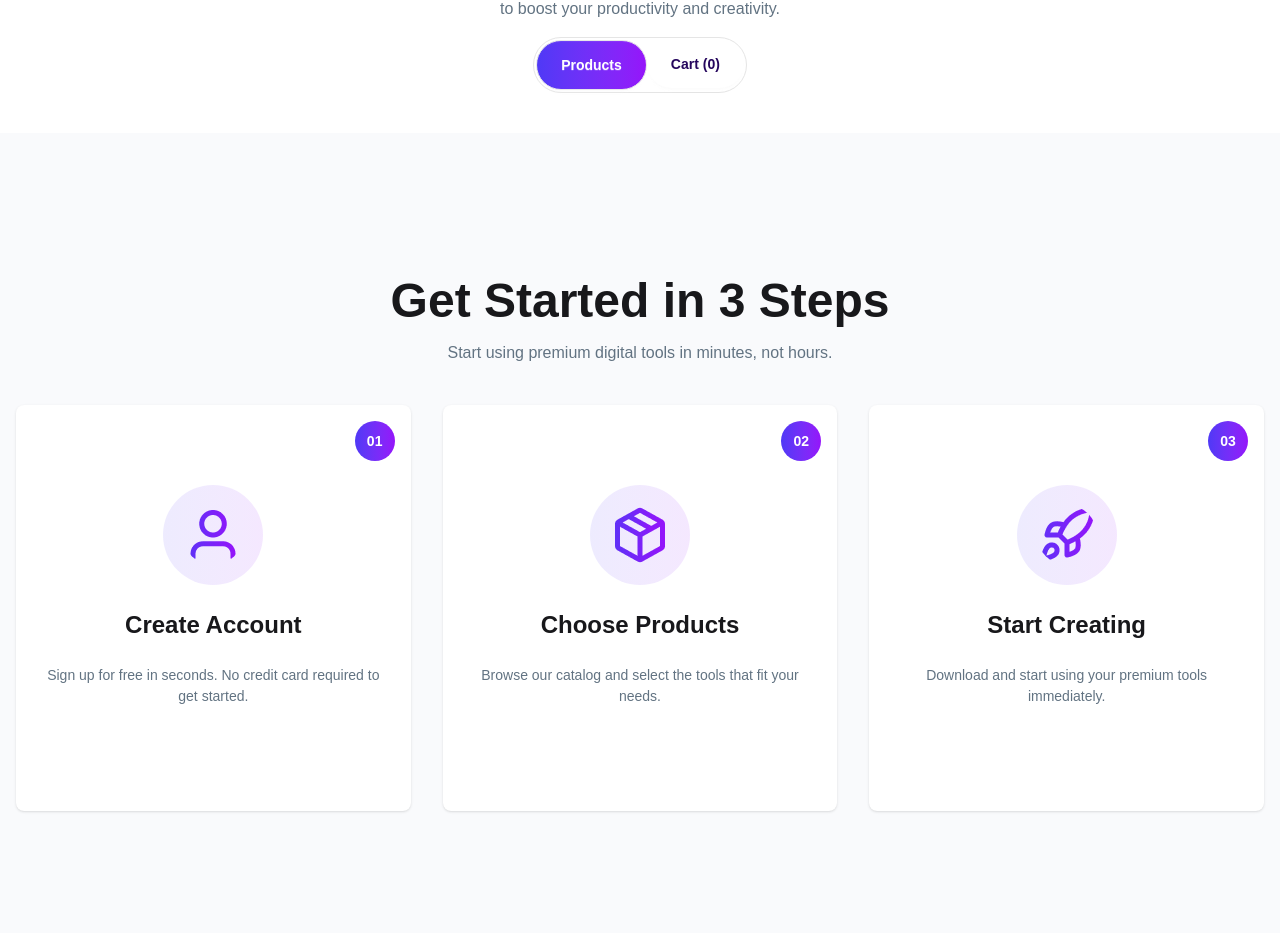
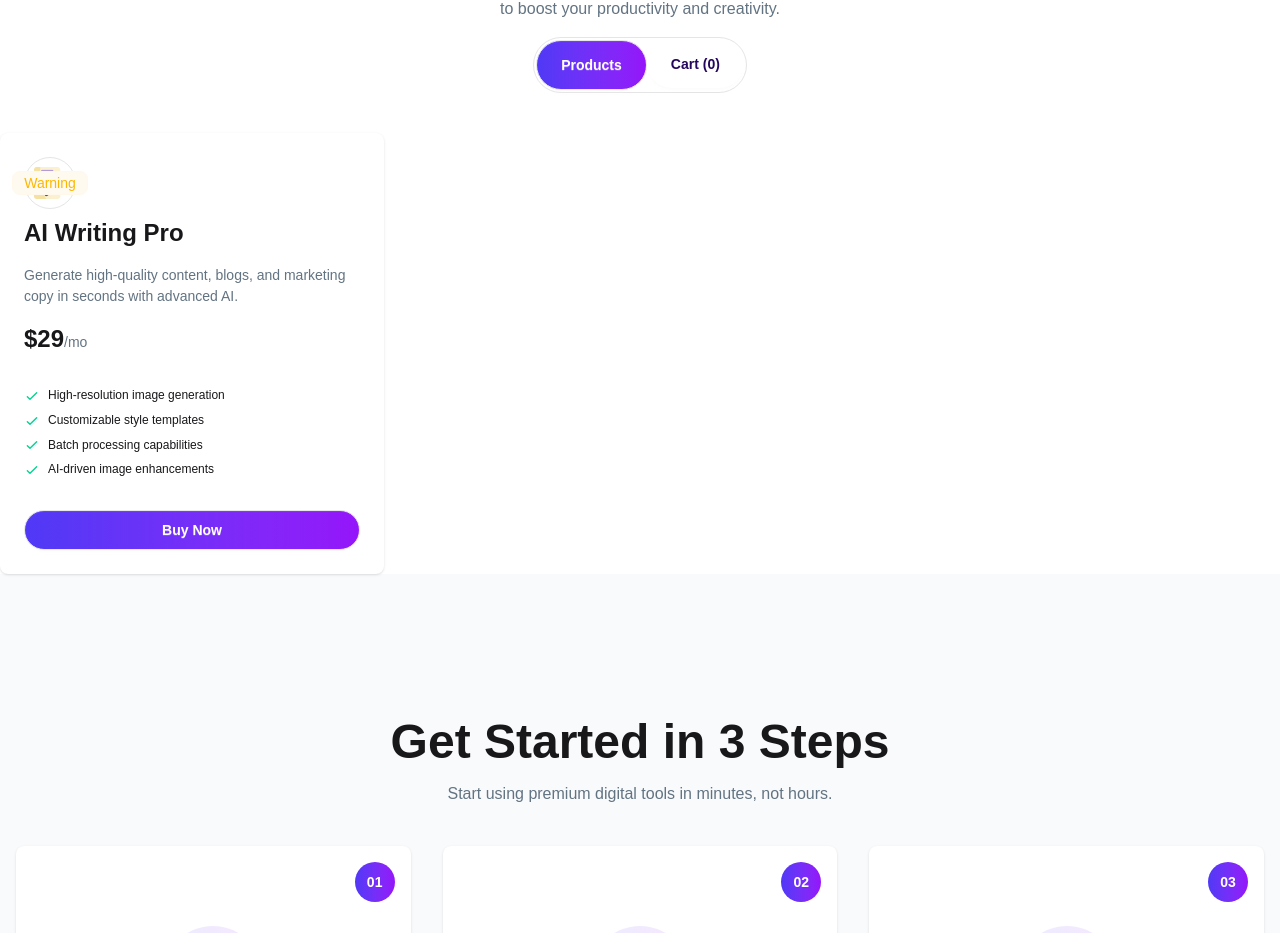
Before and after one commit to Balanced0/DigiTools, a React (Vite) app: page / in a window 1280 px wide. Shown: the part 1356-2289 px from the top of the page. Built offline with nearby package versions, Linux system fonts and the light colour scheme.

Commit message:
Created a basic tool card

```diff
--- a/src/components/toolCard/ToolCard.jsx
+++ b/src/components/toolCard/ToolCard.jsx
@@ -1,9 +1,46 @@
 import React from 'react';
+import Writing from '../../assets/products/writing_2327400 1.png'
 
 const ToolCard = () => {
     return (
         <div>
-
+            <div className="card w-96 bg-base-100 shadow-sm">
+                <div className="card-body">
+                    <div className="border border-neutral-200 w-13 h-13 rounded-full flex items-center justify-center relative">
+                        <div className="badge badge-soft badge-warning absolute ">Warning</div>
+                        <img src={Writing} className=""></img>
+                    </div>
+                    <div>
+                        <h3 className="text-2xl font-bold mb-4">AI Writing Pro</h3>
+                        <p className="text-[#627382] mb-4">Generate high-quality content, blogs, and marketing copy in seconds with advanced AI.</p>
+                        <p>
+                            <span className="text-2xl font-bold">$29</span>
+                            <span className="text-[#627382]">/mo</span>
+                        </p>
+                    </div>
+                    <ul className="mt-6 flex flex-col gap-2 text-xs">
+                        <li>
+                            <svg xmlns="http://www.w3.org/2000/svg" className="size-4 me-2 inline-block text-success" fill="none" viewBox="0 0 24 24" stroke="currentColor"><path strokeLinecap="round" strokeLinejoin="round" strokeWidth="2" d="M5 13l4 4L19 7" /></svg>
+                            <span>High-resolution image generation</span>
+                        </li>
+                        <li>
+                            <svg xmlns="http://www.w3.org/2000/svg" className="size-4 me-2 inline-block text-success" fill="none" viewBox="0 0 24 24" stroke="currentColor"><path strokeLinecap="round" strokeLinejoin="round" strokeWidth="2" d="M5 13l4 4L19 7" /></svg>
+                            <span>Customizable style templates</span>
+                        </li>
+                        <li>
+                            <svg xmlns="http://www.w3.org/2000/svg" className="size-4 me-2 inline-block text-success" fill="none" viewBox="0 0 24 24" stroke="currentColor"><path strokeLinecap="round" strokeLinejoin="round" strokeWidth="2" d="M5 13l4 4L19 7" /></svg>
+                            <span>Batch processing capabilities</span>
+                        </li>
+                        <li>
+                            <svg xmlns="http://www.w3.org/2000/svg" className="size-4 me-2 inline-block text-success" fill="none" viewBox="0 0 24 24" stroke="currentColor"><path strokeLinecap="round" strokeLinejoin="round" strokeWidth="2" d="M5 13l4 4L19 7" /></svg>
+                            <span>AI-driven image enhancements</span>
+                        </li>
+                    </ul>
+                    <div className="mt-6">
+                        <button className="btn bg-linear-to-r from-[#4F39F6] to-[#9514FA] text-white font-bold py-4 w-full rounded-full">Buy Now</button>
+                    </div>
+                </div>
+            </div>
         </div>
     );
 };
```
